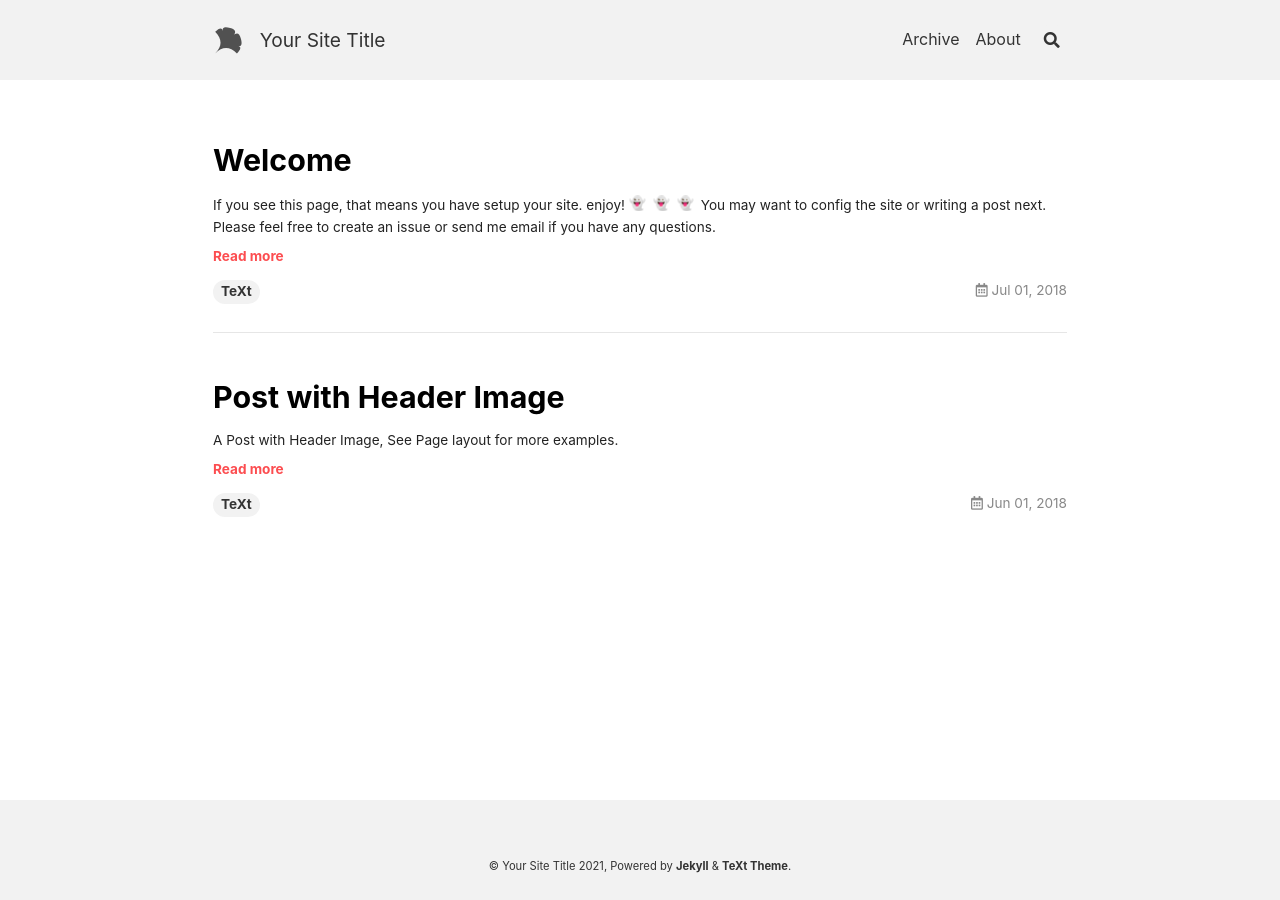
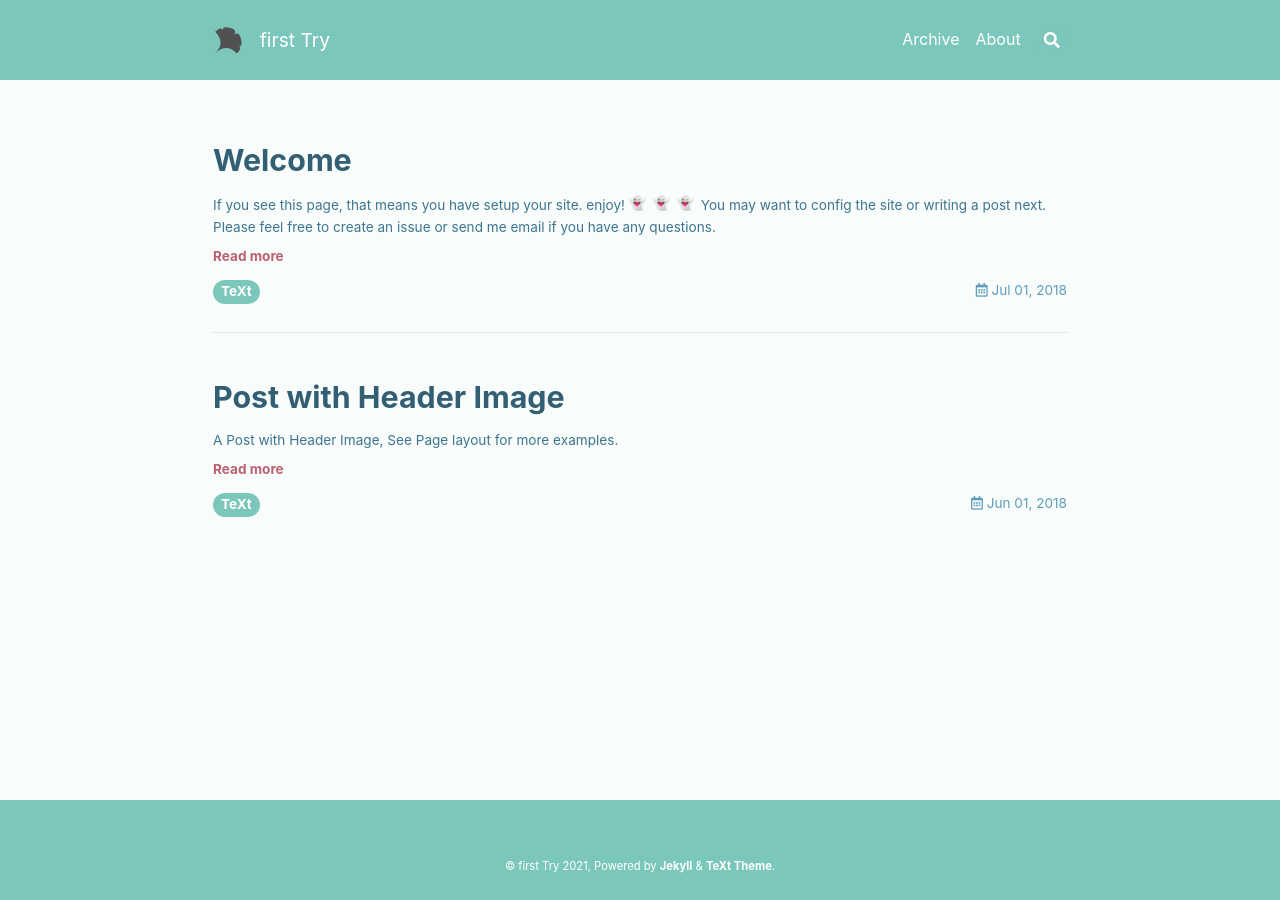
Before and after one commit to shetort/shetort.github.io, a Jekyll site: the page built from index.html, in a window 1280 px wide. Built offline with Jekyll 4.4.1, drawn with Linux system fonts in a browser that asks for light colours; nearby versions of some CDN libraries; emoji names are drawn with the system emoji font; the list of posts is cut into pages by our own code.

Commit message:
修改了_config文件

```diff
--- a/_config.yml
+++ b/_config.yml
@@ -16,11 +16,11 @@
 
 ## => Site Settings
 ##############################
-text_skin: default # "default" (default), "dark", "forest", "ocean", "chocolate", "orange"
+text_skin: forest # "default" (default), "dark", "forest", "ocean", "chocolate", "orange"
 highlight_theme: default # "default" (default), "tomorrow", "tomorrow-night", "tomorrow-night-eighties", "tomorrow-night-blue", "tomorrow-night-bright"
 url     : # the base hostname & protocol for your site e.g. https://www.someone.com
 baseurl : # does not include hostname
-title   : Your Site Title
+title   : first Try
 description: > # this means to ignore newlines until "Language & timezone"
   Your Site Description
 
```
